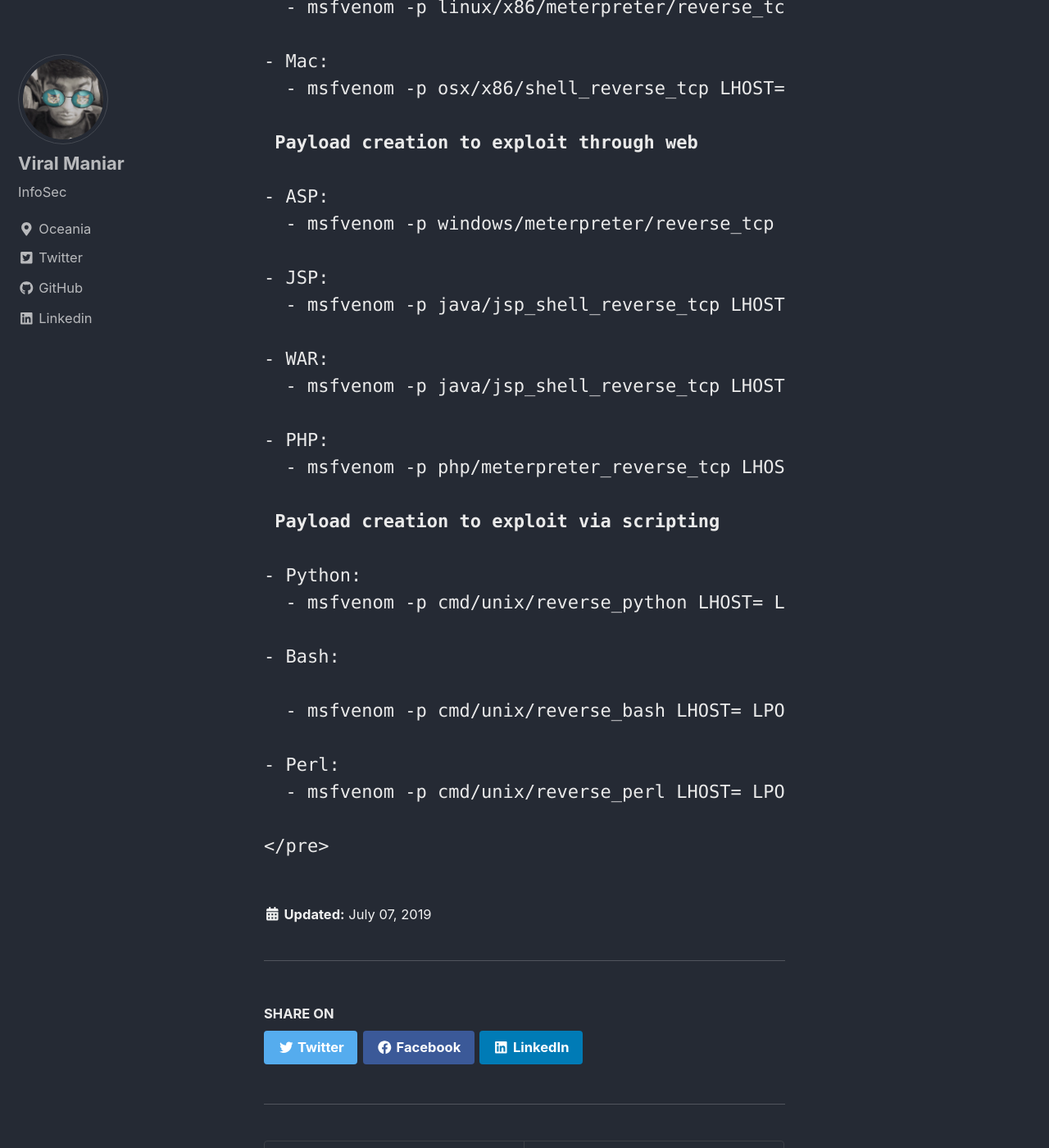
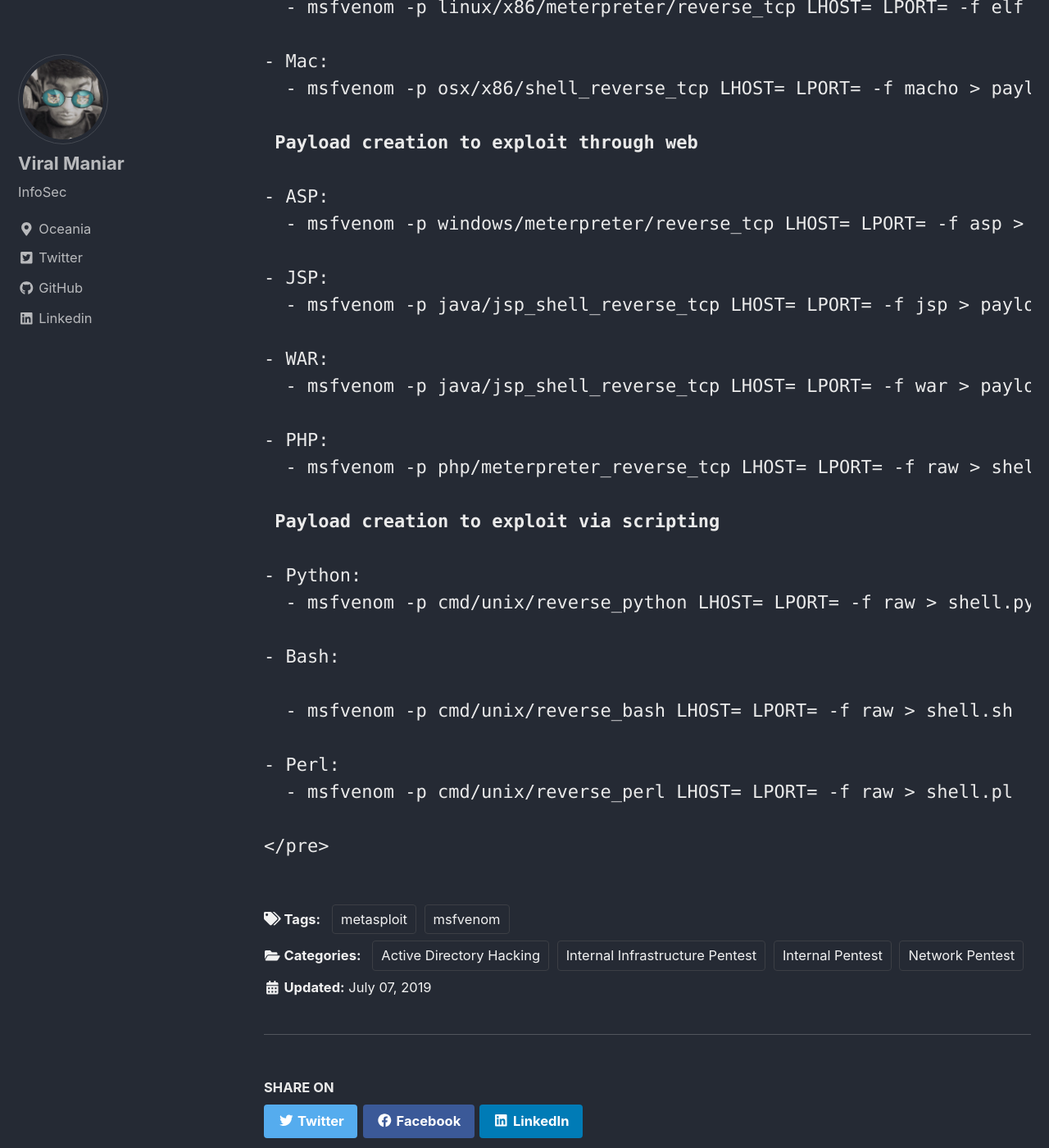
Before and after one commit to Viralmaniar/viralmaniar.github.io, a Jekyll site: the page built from _posts/2019-07-07-msfvenom.md, in a window 1280 px wide and 1400 px high, scrolled down 660 px. Shown: the whole window at 82% size. Built offline with Jekyll 4.4.1, drawn with Linux system fonts in a browser that asks for light colours; cached includes are drawn as plain includes; nearby versions of some CDN libraries; some of the changed text lies outside the part shown.

Commit message:
Update 2019-07-07-msfvenom.md

```diff
--- a/_posts/2019-07-07-msfvenom.md
+++ b/_posts/2019-07-07-msfvenom.md
@@ -1,3 +1,21 @@
+---
+layout: single
+classes: wide
+author_profile: true
+read_time: true
+share: true
+related: true
+title:  "Internal Infrastructure Pentest - msfvenom"
+date:   2019-07-07 16:08:00 +1000
+categories:
+  - Internal Pentest
+  - Internal Infrastructure Pentest
+  - Network Pentest
+  - Active Directory Hacking
+tags:
+  - msfvenom
+  - metasploit
+---
 <pre>
 <B> Handler on Msfconsole </B>
   - use exploit/multi/handler
```
